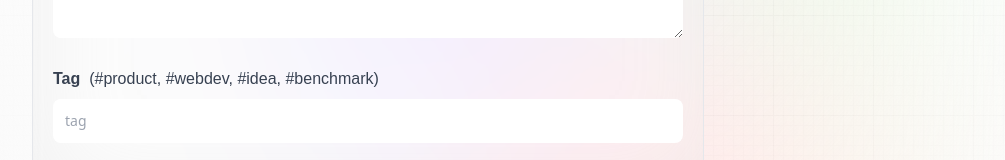
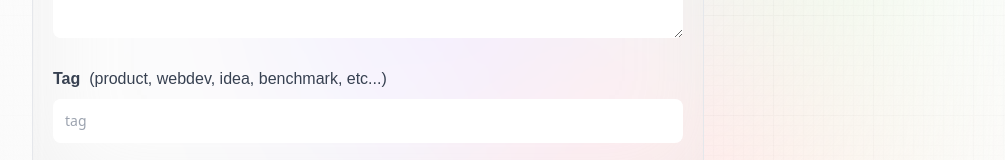
Before and after one commit to lightningbolts/taipan-benchmarks, a Next.js app: page /create-prompt in a window 1280 px wide. Shown: the part 490-650 px from the top of the page, without its empty margins (32-1037 px from the left). Built offline with nearby package versions, Linux system fonts and the light colour scheme; no server answers.

Commit message:
Changed tag message

```diff
--- a/components/Form.jsx
+++ b/components/Form.jsx
@@ -38,7 +38,7 @@ const Form = ({
           <span className='font-satoshi font-semibold text-base text-gray-700'>
             Tag &nbsp;
             <span className='font-normal'>
-              (#product, #webdev, #idea, #benchmark)
+              (product, webdev, idea, benchmark, etc...)
             </span>
           </span>
           <input
```
